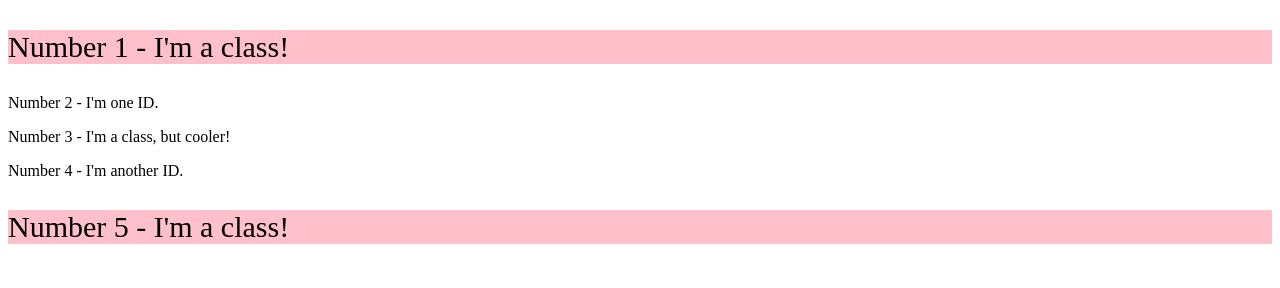
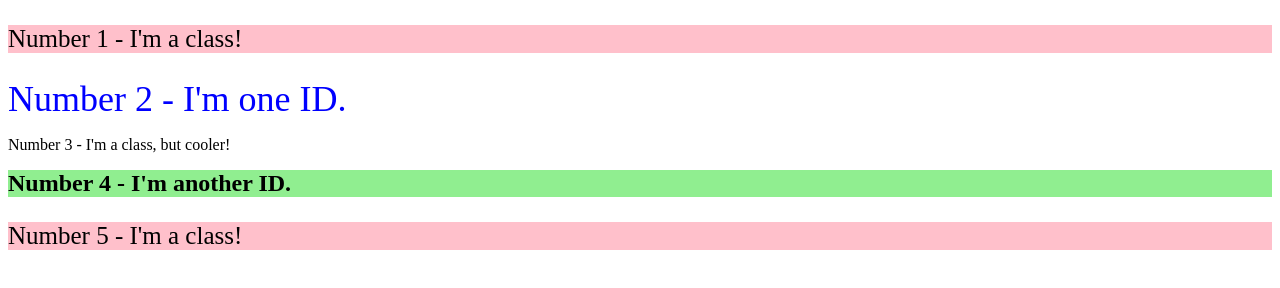
Before and after one commit to nicholas1339/CSS_Task2, a plain HTML site: page index.html in a window 1280 px wide. Drawn offline with Linux system fonts and the light colour scheme.

Commit message:
added second unique ID

```diff
--- a/index.html
+++ b/index.html
@@ -9,9 +9,9 @@
 
     <body>
         <p class="first-class">Number 1 - I'm a class!</p>
-        <div>Number 2 - I'm one ID.</div>
+        <div id="first-unique">Number 2 - I'm one ID.</div>
         <p>Number 3 - I'm a class, but cooler!</p>
-        <div>Number 4 - I'm another ID.</div>
+        <div id="second-unique">Number 4 - I'm another ID.</div>
         <p class="first-class">Number 5 - I'm a class!</p>
     </body>
 
--- a/style.css
+++ b/style.css
@@ -2,5 +2,22 @@
 .first-class{
     color:black;
     background-color: pink;
-    font-size: 30px;
+    font-size: 25px;
 }
+
+#first-unique{
+
+    color:blue;
+    font-size: 36px;
+    background-color: white;
+
+}
+
+#second-unique{
+
+
+    font-size: 24px;
+    background-color: lightgreen;
+    font-weight: bold;
+
+}
```
